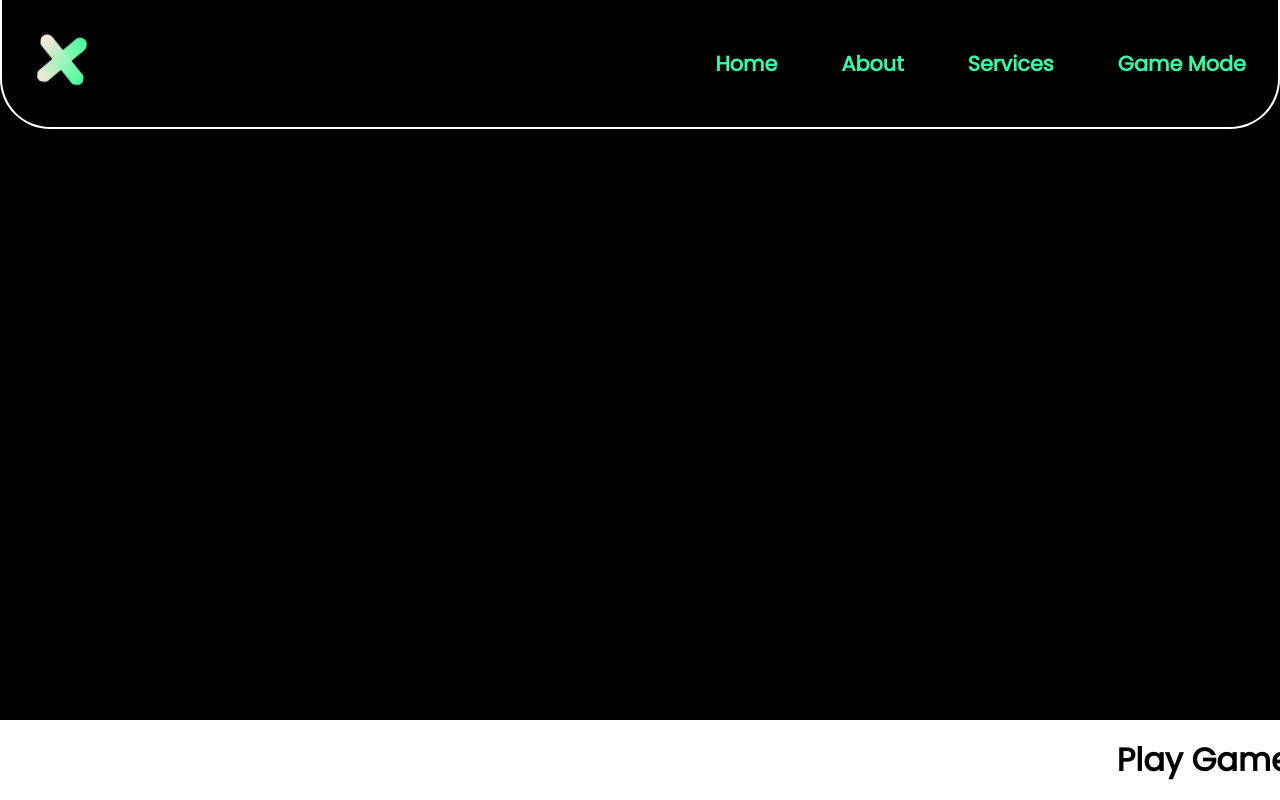
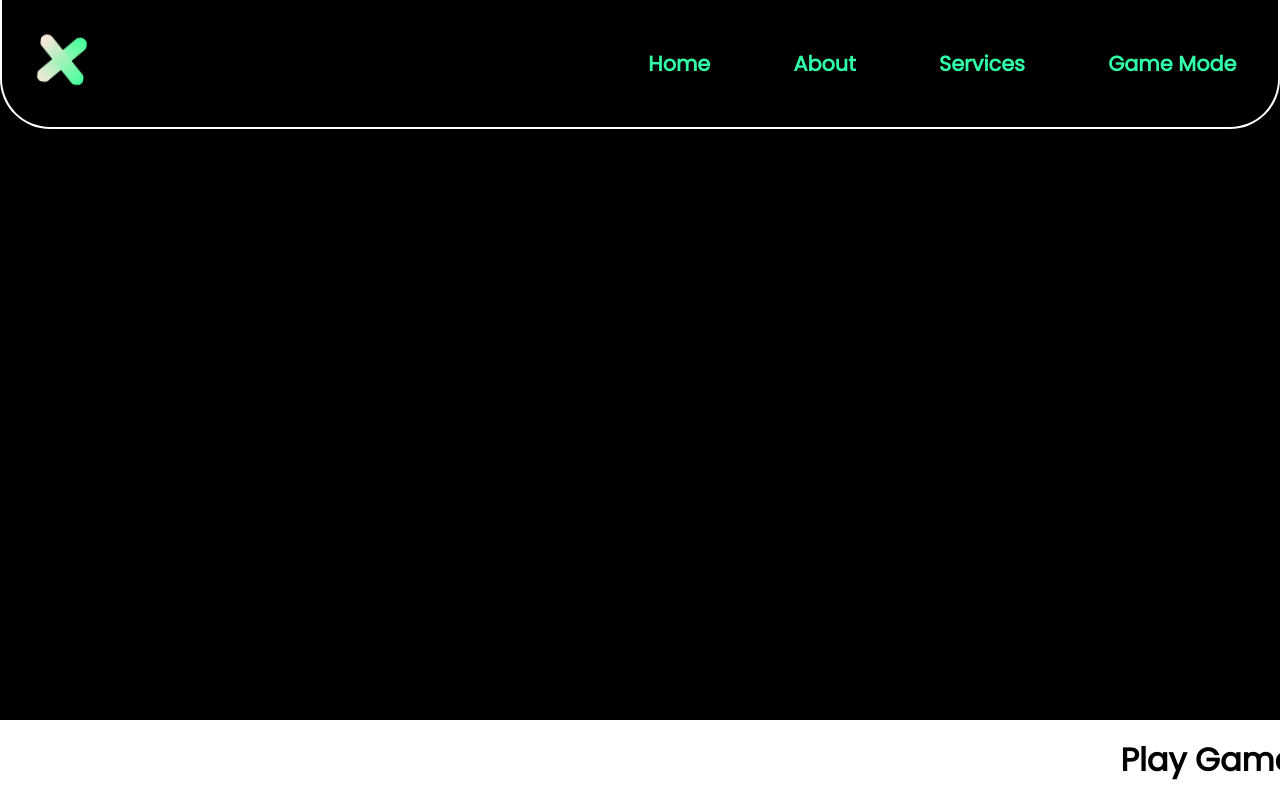
Before and after one commit to iamayushy/xcompany, a React (Vite) app: page / in a window 1280 px wide. Shown: the top 800 px of the page. Built offline with nearby package versions, Linux system fonts and the light colour scheme.

Commit message:
animate the tag

```diff
--- a/src/index.css
+++ b/src/index.css
@@ -30,7 +30,7 @@ body{
     display: flex;
 }
 .nav-links  a{
-    padding: 2rem ;
+    padding: 2.6rem ;
 }
 .nav-links  a:hover{
     background-color: rgb(46, 255, 168);
@@ -71,7 +71,7 @@ body{
 
 @keyframes travel {
     0%{
-        transform: translateX(0%);
+        transform: translateX(2%);
     }
     100%{
         transform: translateX(100%);
```
